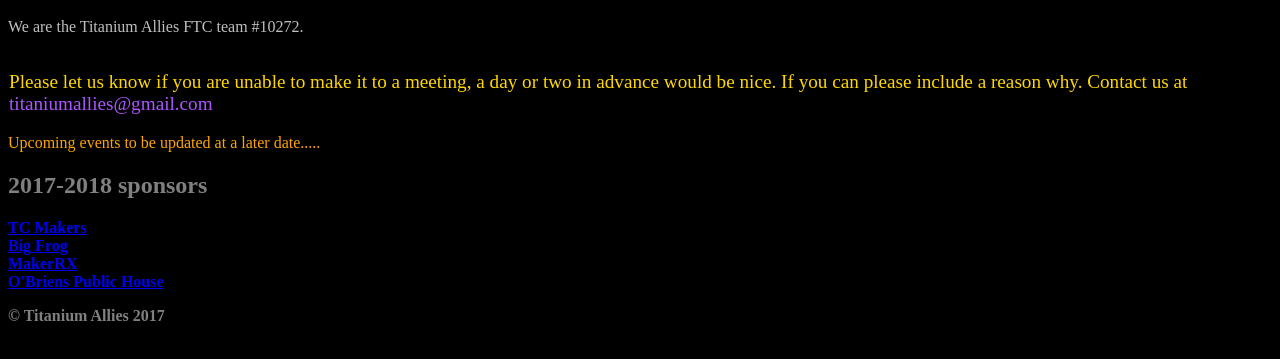
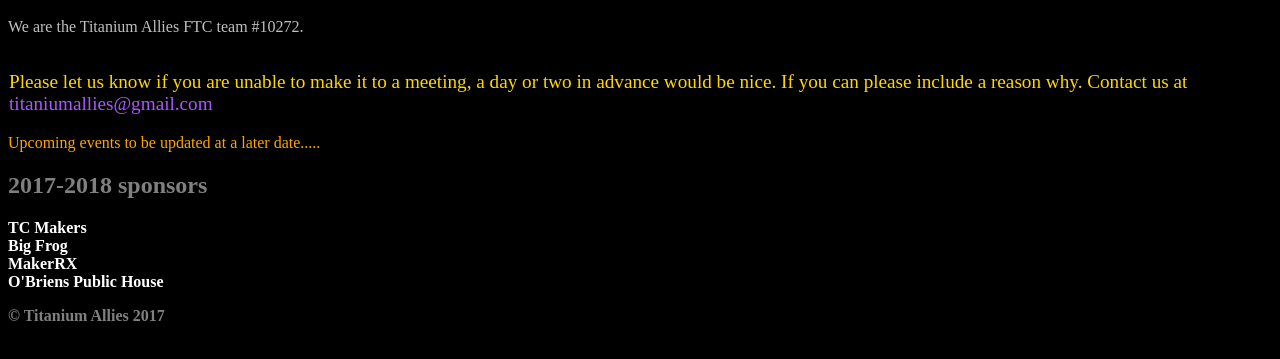
Before and after one commit to Titanium-Allies/Titanium-Allies.github.io, a plain HTML site: page index.html in a window 1280 px wide. Shown: the part 307-666 px from the top of the page. Drawn offline with Linux system fonts and the light colour scheme.

Commit message:
styling links to how I like em

```diff
--- a/index.html
+++ b/index.html
@@ -25,7 +25,7 @@
   </div>
 <footer class="foot alignL">
   <h2> 2017-2018 sponsors</h2>
-  <p><a href="https://www.tcmaker.org" target="_blank">TC Makers </a><br> <a href="https://www.bigfrog.com" target="_blank"> Big Frog </a><br> <a href="https://www.makerrx.com" target="_blank"> MakerRX </a><br><a href="https://www.obrienspublichousemn.com" target="_blank"> O'Briens Public House </a></p>
+  <p><a class="navistyle" href="https://www.tcmaker.org" target="_blank">TC Makers </a><br> <a class="navistyle" href="https://www.bigfrog.com" target="_blank"> Big Frog </a><br> <a class="navistyle" href="https://www.makerrx.com" target="_blank"> MakerRX </a><br><a class="navistyle" href="https://www.obrienspublichousemn.com" target="_blank"> O'Briens Public House </a></p>
 
 &copy Titanium Allies 2017
 </body>
```
